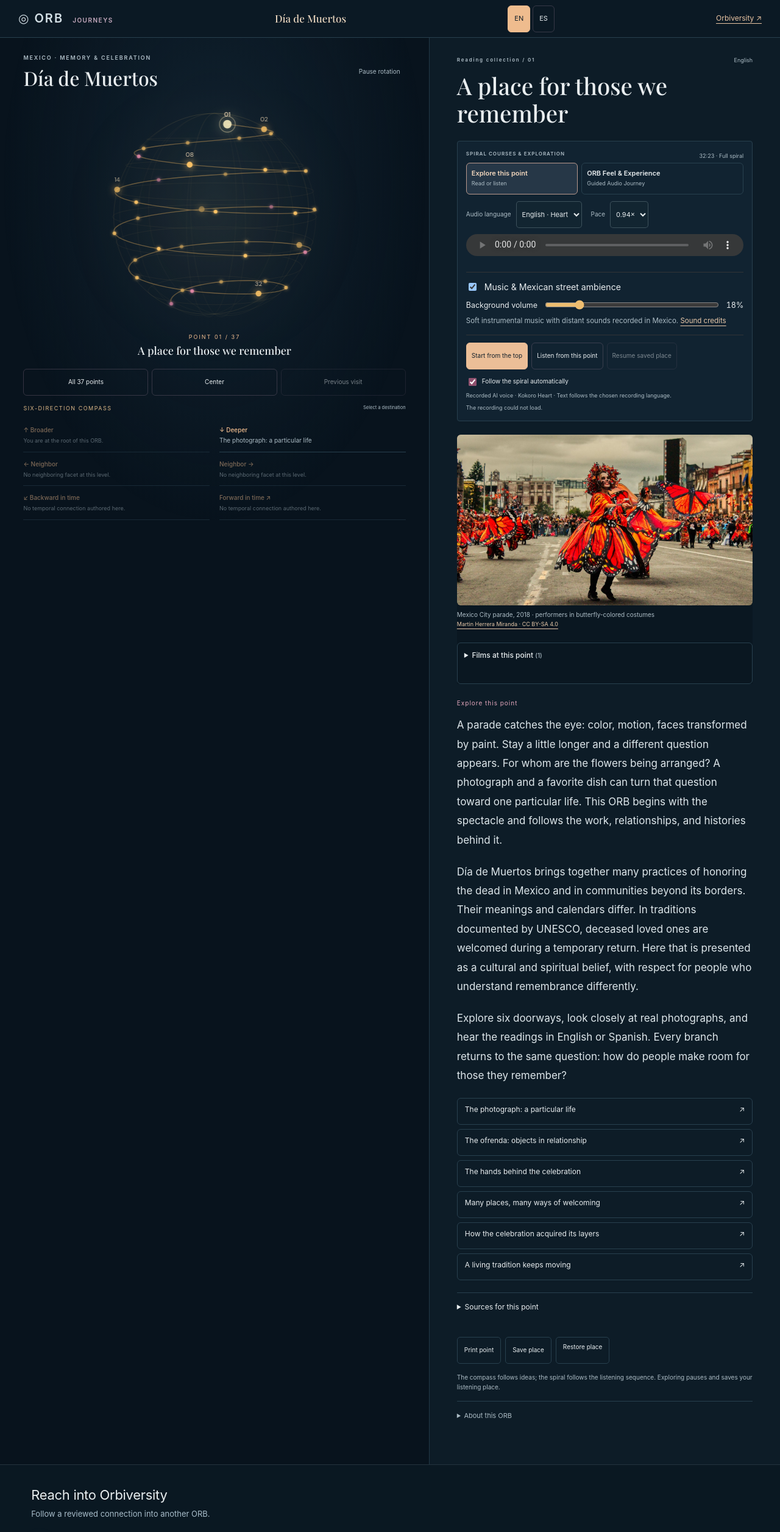
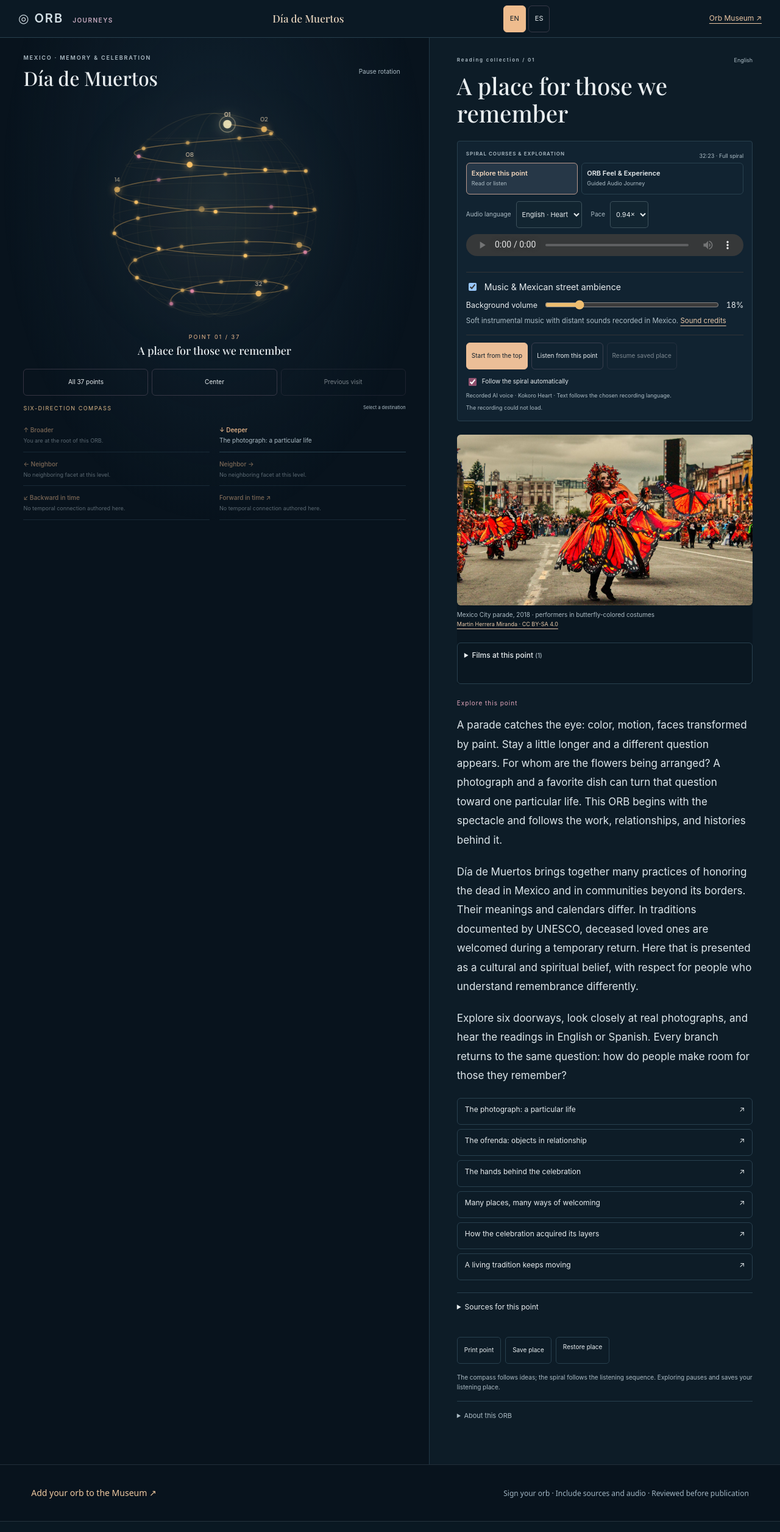
Before and after one commit to visualizationcreation/dia-de-muertos, a plain HTML site: page index.html in a window 1280 px wide. Shown: the top 2513 px of the page at 61% size. Drawn offline with nearby package versions, Linux system fonts and the light colour scheme.

Commit message:
Add a contribution entry for the community museum
Preserve bilingual readings, narration, music, and navigation while adding the museum contribution route.

```diff
--- a/index.html
+++ b/index.html
@@ -135,7 +135,14 @@
 }
 @media(prefers-reduced-motion:reduce){body[data-orb-reader] *,body[data-orb-reader] *::before,body[data-orb-reader] *::after{animation:none!important;transition:none!important;scroll-behavior:auto!important}}
 }
-@media print{.reader-reaches,.reader-point-preview,.reader-library-return,.reader-return-bar,.reader-disclosure{display:none!important}}
+.reader-museum-actions,.reader-contributor{max-width:1440px;margin:0 auto;padding:24px clamp(22px,4vw,64px);border-top:1px solid #b5c9d326;color:#b5c9d5;font:14px/1.6 system-ui,sans-serif}
+.reader-museum-actions{display:flex;align-items:center;justify-content:space-between;flex-wrap:wrap;gap:8px 24px;background:#08131d}
+.reader-museum-actions .reader-museum-add{display:inline-flex;align-items:center;min-height:44px;color:#efc9a0;text-decoration:none;font-weight:500}
+.reader-museum-actions .reader-museum-add:hover{text-decoration:underline}
+.reader-museum-actions .reader-museum-add:focus-visible{outline:2px solid #efc9a0;outline-offset:5px;border-radius:3px}
+.reader-museum-actions span{font-size:12px;color:#a0b5c3}
+.reader-contributor strong{font-weight:500;color:#e6d7c5;overflow-wrap:anywhere}
+@media print{.reader-reaches,.reader-point-preview,.reader-library-return,.reader-return-bar,.reader-disclosure,.reader-museum-actions{display:none!important}}
 
 /* ORB reader family adapters, 2026-09-15.
  * Kept separate from the shared shell: historical readers use opposite meanings
@@ -153,7 +160,8 @@
   body[data-orb-reader="Quinault-orb"][data-orb-page="index"] h1 {font-size:clamp(44px,4.6vw,68px);letter-spacing:-.04em;margin-block:6px 12px}
   body[data-orb-reader="Quinault-orb"][data-orb-page="index"] .dek {font-size:15px;color:#acbcc5;max-width:42ch}
   body[data-orb-reader="Quinault-orb"][data-orb-page="index"] .durations button {font-size:20px;min-height:48px}
-  body[data-orb-reader="Quinault-orb"][data-orb-page="index"] .durations .chosen {background:#23323a}
+  body[data-orb-reader="Quinault-orb"][data-orb-page="index"] .durations .chosen {background:#23323a;color:#f2d4b9}
+  body[data-orb-reader="Quinault-orb"][data-orb-page="index"] .dek br {display:block}
   body[data-orb-reader="Quinault-orb"][data-orb-page="index"] .orb-stage {height:clamp(370px,35vw,560px);background:radial-gradient(ellipse at 50% 48%,#315b7138,transparent 65%)}
   body[data-orb-reader="Quinault-orb"][data-orb-page="index"] .point-list button {font-size:12px;border-bottom-color:#203541}
   body[data-orb-reader="Quinault-orb"][data-orb-page="index"] :is(.point-list .num,.orb-whisper,.map-note,figcaption) {color:#acbcc5}
@@ -466,7 +474,15 @@
     let header=document.querySelector('header .header-inner')||document.querySelector('header');
     if(!header){header=document.createElement('nav');header.className='reader-return-bar';header.setAttribute('aria-label','Library navigation');body.prepend(header);}
     if(header){const existing=[...header.querySelectorAll('a:not(.brand)')].find(a=>/^https:\/\/(?:visualizationcreation\.github\.io|orbiversity\.com)\/orb-archive\/(?:\?.*)?$/.test(a.href));
-      const link=existing||document.createElement('a');link.classList.add('reader-library-return');link.href='https://orbiversity.com/orb-archive/';link.textContent='Orbiversity ↗';link.style.marginTop='0';if(!existing)header.append(link);}
+      const link=existing||document.createElement('a');link.classList.add('reader-library-return');link.href='https://orbiversity.com/orb-archive/';link.textContent='Orb Museum ↗';link.style.marginTop='0';if(!existing)header.append(link);}
+  }
+  // A constant destination keeps private reader data out of URLs and works offline
+  // as a visible entry point. No export or upload happens merely by following it.
+  if(!document.querySelector('.reader-museum-add')){
+    const nav=document.createElement('nav');nav.className='reader-museum-actions';nav.setAttribute('aria-label','Contribute an orb');
+    const link=document.createElement('a');link.className='reader-museum-add';link.href='https://orbiversity.com/orb-archive/submit.html';link.target='_blank';link.rel='noopener';link.textContent='Add your orb to the Museum ↗';
+    const note=document.createElement('span');note.textContent='Sign your orb · Include sources and audio · Reviewed before publication';
+    nav.append(link,note);const reaches=document.querySelector('.reader-reaches');if(reaches)reaches.before(nav);else body.append(nav);
   }
 })();
 
```
